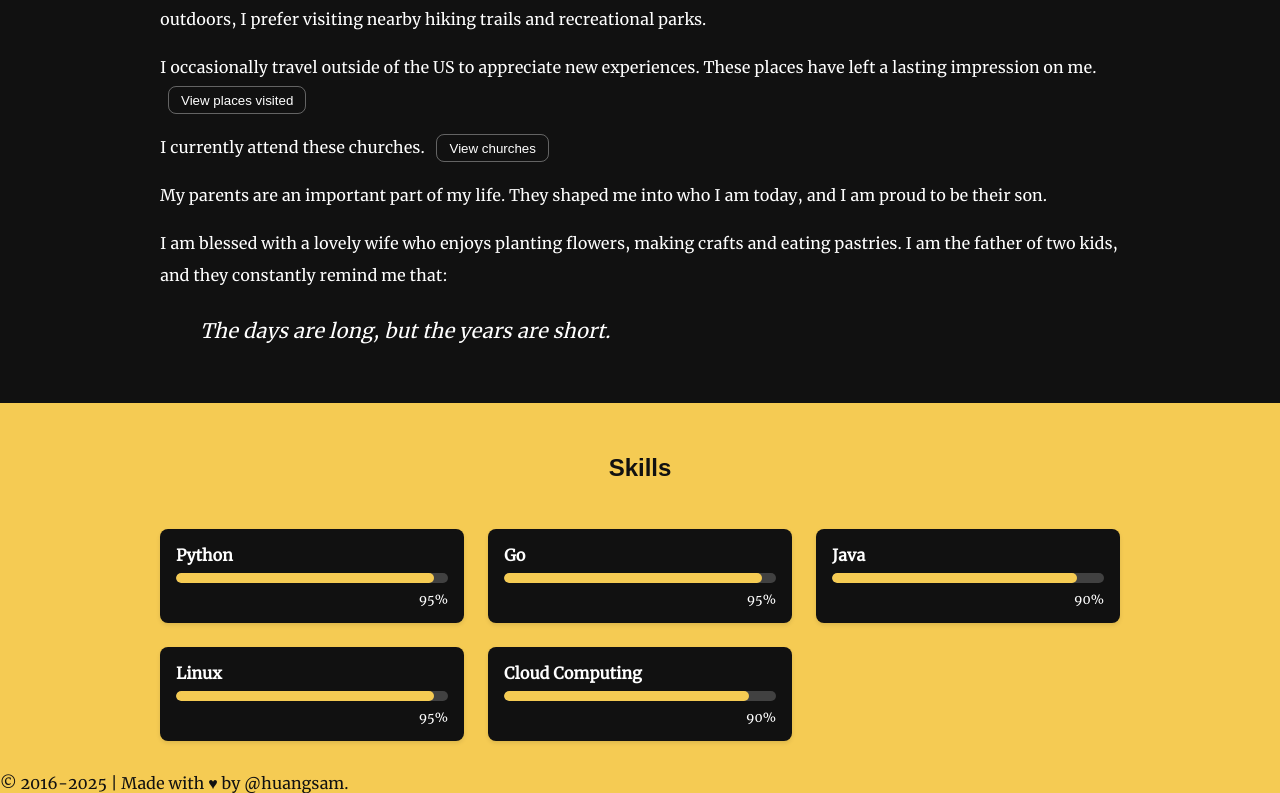
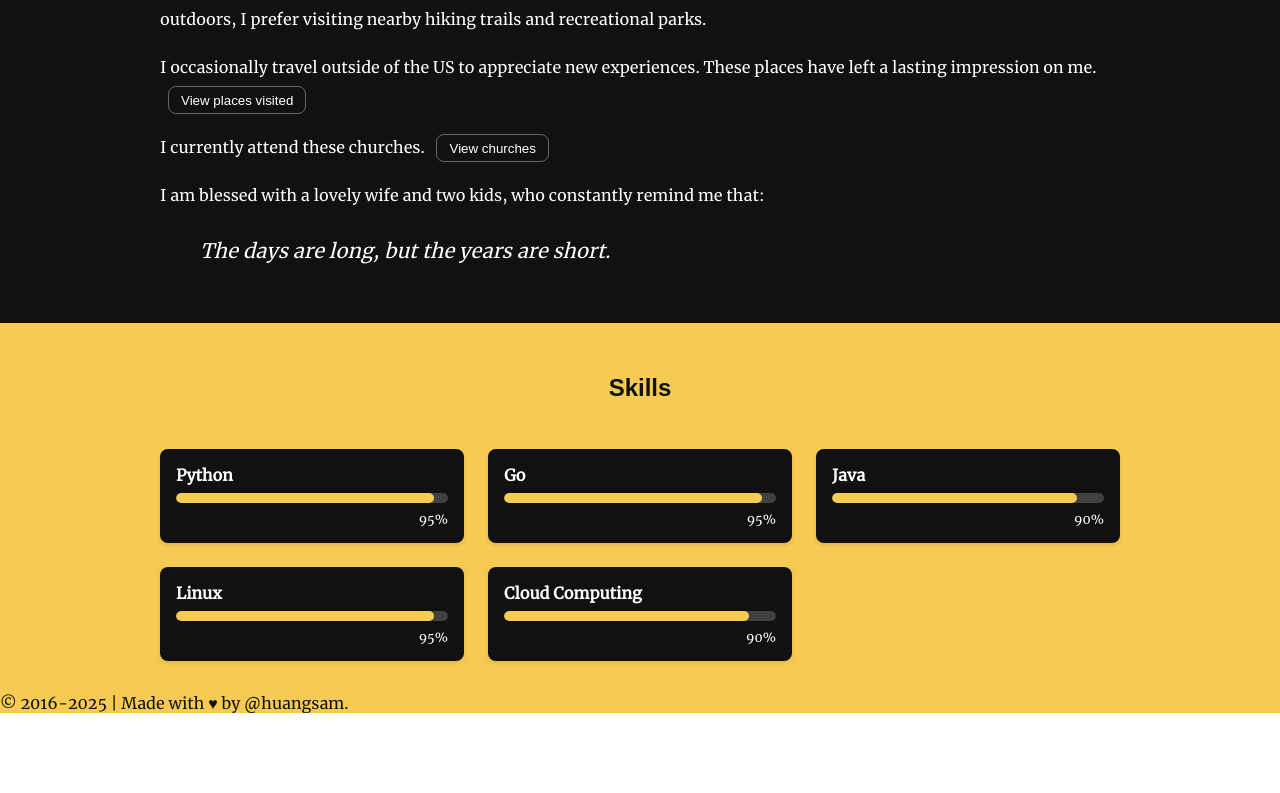
Before and after one commit to huangsam/huangsam.github.io, a SvelteKit app: page / in a window 1280 px wide. Shown: the part 1073-1866 px from the top of the page. After the commit the page ends 1786 px from the top, so only its background shows below. Built offline with nearby package versions, Linux system fonts and the light colour scheme; a web font is replaced by a local one.

Commit message:
Shorten the personal content to be brief

```diff
--- a/src/routes/+page.svelte
+++ b/src/routes/+page.svelte
@@ -84,13 +84,7 @@
   </Modal>
 
   <p>
-    My parents are an important part of my life. They shaped me into who I am today, and I am proud
-    to be their son.
-  </p>
-
-  <p>
-    I am blessed with a lovely wife who enjoys planting flowers, making crafts and eating pastries.
-    I am the father of two kids, and they constantly remind me that:
+    I am blessed with a lovely wife and two kids, who constantly remind me that:
   </p>
 
   <Quote>The days are long, but the years are short.</Quote>
```
